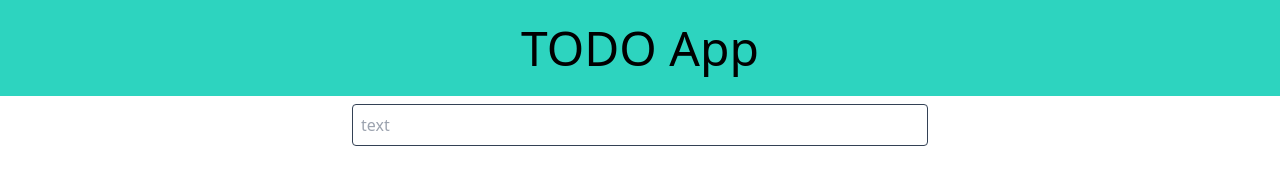
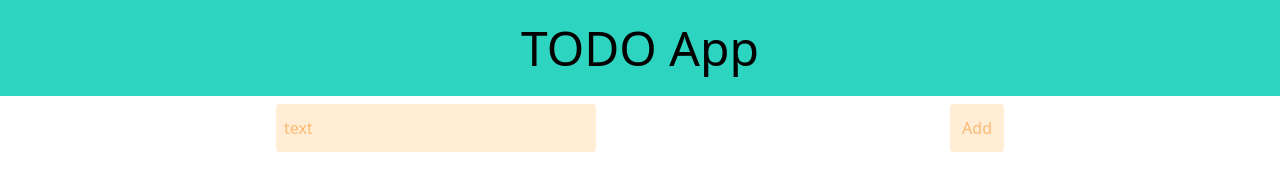
Before and after one commit to alenway/js-todo, a plain HTML site: page index.html in a window 1280 px wide. Drawn offline with nearby package versions, Linux system fonts and the light colour scheme.

Commit message:
designing little

```diff
--- a/index.html
+++ b/index.html
@@ -14,14 +14,30 @@
 
     <section class="my-2">
       <div class="container mx-auto w-3/5">
-        <div class="w-3/4 mx-auto m-0">
+        <form class="flex justify-between mx-5">
           <input
-            class="border border-slate-700 w-full rounded py-2 px-2"
+            class="bg-orange-100 w-80 rounded py-2 px-2 placeholder-orange-300 text-orange-300"
             type="text"
             placeholder="text"
           />
+          <button
+            class="bg-orange-100 text-orange-300 p-3 rounded"
+            type="submit"
+          >
+            Add
+          </button>
+        </form>
+
+        <div class="my-3">
+          <ul id="todoList"></ul>
         </div>
       </div>
     </section>
+
+    <script>
+      const form = document.querySelector("form");
+      const input = document.querySelector("input");
+      const todoList = document.querySelector("#todoList");
+    </script>
   </body>
 </html>
```
Also changed, not shown: 1 other file.
